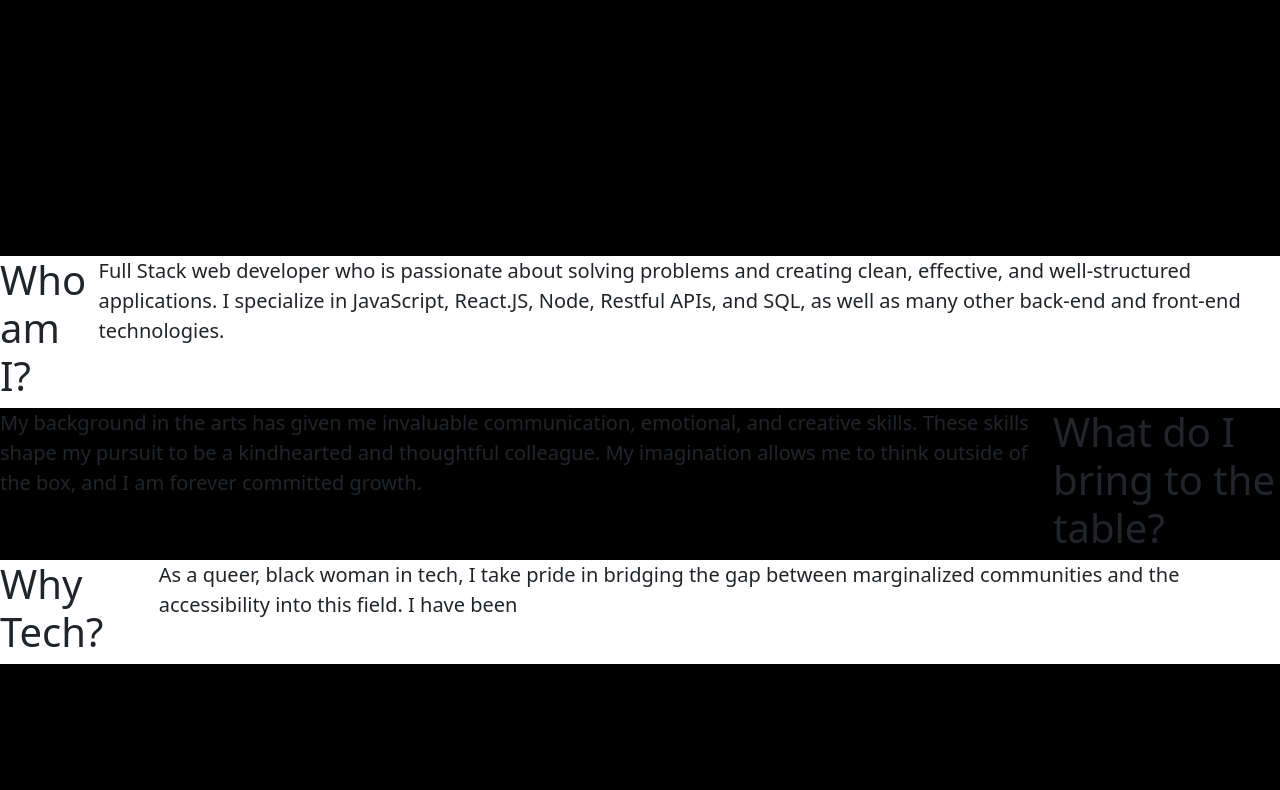
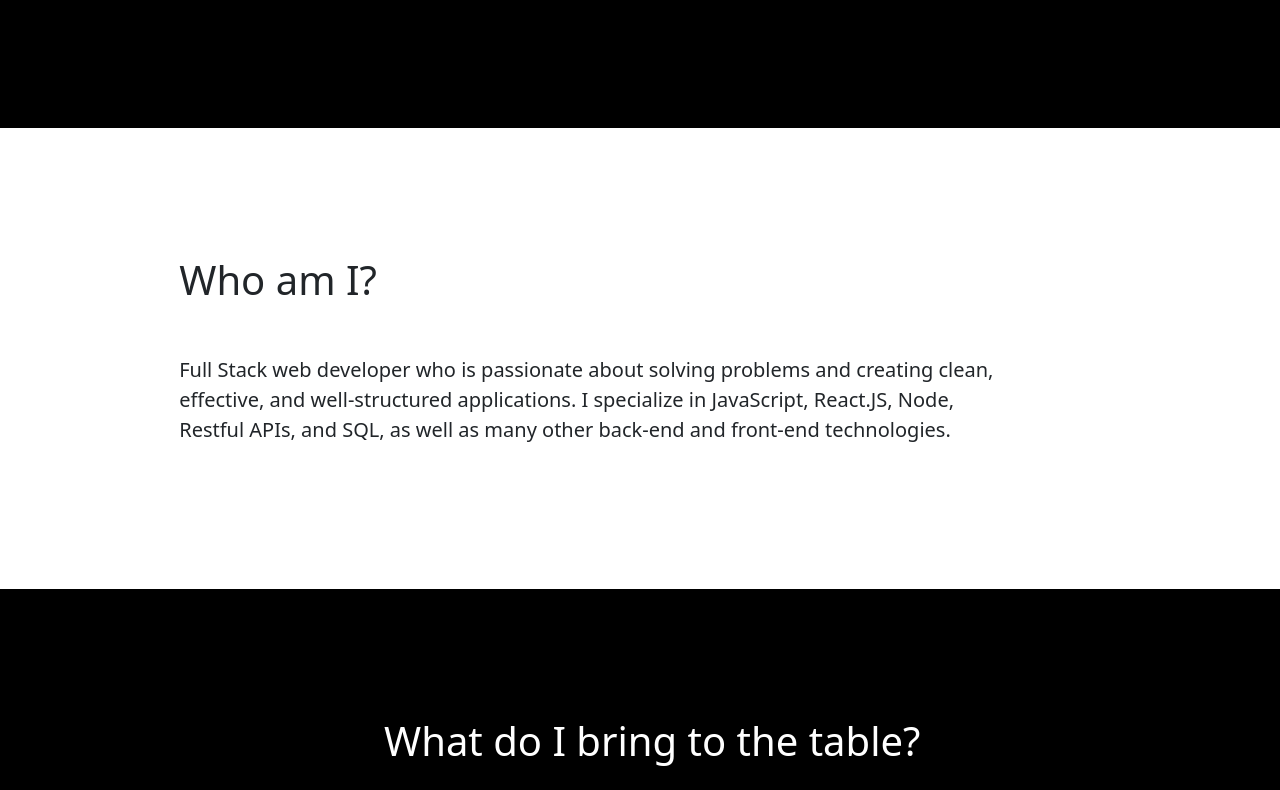
Before and after one commit to Madilyncooper/mcPortfolio, a React (Vite) app: page /about in a window 1280 px wide. Shown: the part 625-1415 px from the top of the page. Built offline with nearby package versions, Linux system fonts and the light colour scheme.

Commit message:
Finished styling for About page

```diff
--- a/src/App.css
+++ b/src/App.css
@@ -176,6 +176,7 @@
     transition: transform .7s;
     margin: 40px;
 }
+
 .madilynPic:hover {
     filter: none;
     height: 20%;
@@ -203,18 +204,47 @@ margin-left: 45%;
 
 /* Who,what,why container on About.jsx page */
 .bio {
-    margin-top: 20%;
-    margin-bottom: 20%;
+    margin-top: 10%;
+    margin-bottom: 10%;
 }
 
-/* Who, Why and What sections in About.jsx */
-.who,
-.what,
-.why {
-    display: flex;
+/* Who  and Why section in About.jsx */
+.who h1,
+.why h1 {
+    margin-left: 5%;
+    margin-right: 5%;
+    margin-bottom: 2%;
 }
 
-/* p element for Who section in About.jsx */
+.who p,
+.why p {
+    margin-right: 15%;
+    margin-left: 5%;
+    margin-top: 5%;
+    font-size: 20px;
+    line-height: 1.5;
+}
+
+.who,
+.why,
+.what {
+    padding: 10%;
+}
+
+/* What section in About.jsx */
+.what h1 {
+    margin-left: 25%;
+    margin-right: 5%;
+    margin-bottom: 2%;
+    color: white;
+}
+
+.what p {
+color: white;
+text-align: center;
+font-size: 20px;
+line-height: 1.5;
+}
 
 
 /* who and why in About.jsx */
@@ -225,15 +255,6 @@ margin-left: 45%;
 .who p,
 .why p {
     background-color: white;
-}
-
-
-/* Who, What, and Why text for About.jsx */
-.who p,
-.what p,
-.why p {
-    font-size: 20px;
-    line-height: 1.5;
 }
 
 /* Footer.jsx Container for everything in footer*/
@@ -271,6 +292,7 @@ background-color: white;
     margin-left: 20%;
 
 }
+
 /* Individual links for contact info in Footer.jsx */
 .linksInfo a {
     color: white;
--- a/src/components/About.jsx
+++ b/src/components/About.jsx
@@ -11,10 +11,10 @@ function About() {
                 </img>
             </div>
             <div className='quoteContainer'>
-<h2 className='quoteText fs-1'>
-“Diversity is not about how we differ. Diversity is about embracing one another's uniqueness.”
-</h2>
-<p className='quoteAuthor'>-Ola Joseph</p>
+                <h2 className='quoteText fs-1'>
+                    “Diversity is not about how we differ. Diversity is about embracing one another's uniqueness.”
+                </h2>
+                <p className='quoteAuthor'>-Ola Joseph</p>
             </div>
             <div className='bio'>
                 <div className='who'>
@@ -30,15 +30,16 @@ function About() {
                 </div>
 
                 <div className='what'>
+                    <h1>
+                        What do I bring to the table?
+                    </h1>
                     <p>
                         My background in the arts has given me invaluable communication, emotional, and creative
                         skills. These skills shape my pursuit to be a kindhearted and thoughtful
                         colleague. My imagination allows me to think outside of the box, and I am forever committed
                         growth.
                     </p>
-                    <h1>
-                        What do I bring to the table?
-                    </h1>
+
                 </div>
 
                 <div className='why'>
```
Lines whose indentation alone changed are shown as unchanged.
